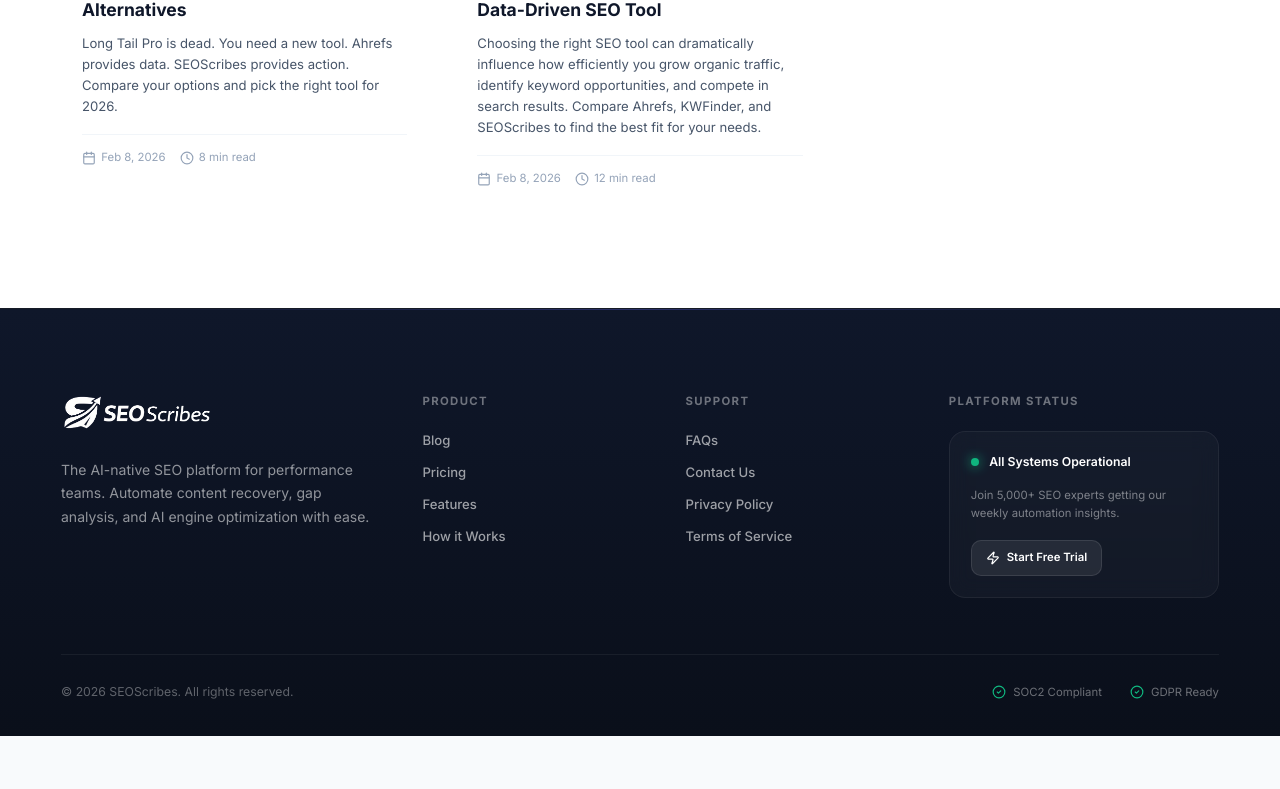
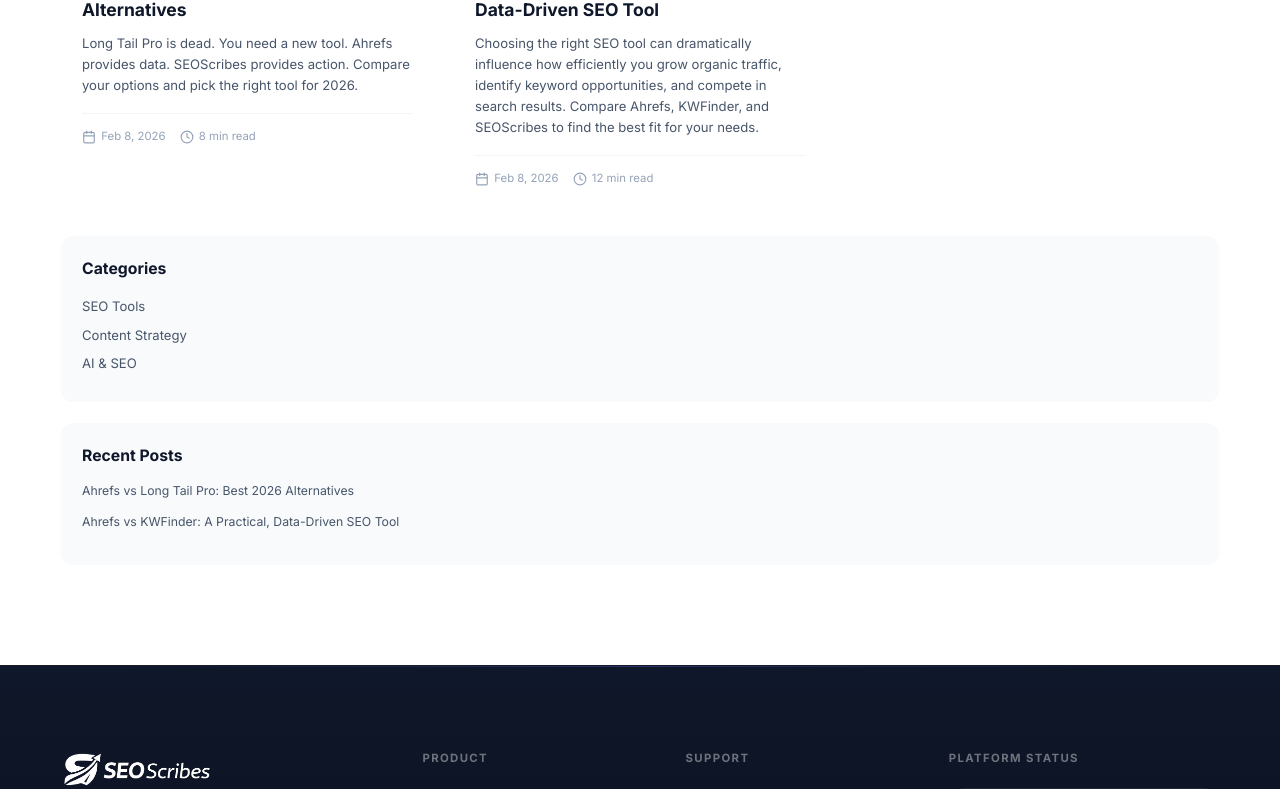
Before and after one commit to sshobhi776/seoscribes, a Next.js app: page /blog in a window 1280 px wide. Shown: the part 710-1499 px from the top of the page. Before the commit the page ends 1446 px from the top, so only its background shows below. Built offline with nearby package versions, Linux system fonts and the light colour scheme.

Commit message:
feat: refine blog layout and SEO optimization

```diff
--- a/src/app/blog/BlogClient.tsx
+++ b/src/app/blog/BlogClient.tsx
@@ -19,12 +19,18 @@
 
 export default function BlogClient({ blogPosts }: BlogClientProps) {
     return (
-        <div className="blog-grid" style={{
+        <div style={{
             display: 'grid',
-            gridTemplateColumns: 'repeat(auto-fill, minmax(350px, 1fr))',
+            gridTemplateColumns: '1fr',
             gap: '2rem'
         }}>
-            {blogPosts.map((post) => (
+            {/* Main Content - Blog Posts */}
+            <div className="blog-grid" style={{
+                display: 'grid',
+                gridTemplateColumns: 'repeat(auto-fill, minmax(min(100%, 300px), 1fr))',
+                gap: 'clamp(1rem, 3vw, 1.5rem)'
+            }}>
+                {blogPosts.map((post) => (
                 <Link
                     key={post.slug}
                     href={`/blog/${post.slug}`}
@@ -56,7 +62,7 @@
 
                         {/* Title */}
                         <h3 style={{
-                            fontSize: '1.5rem',
+                            fontSize: 'clamp(1rem, 3vw, 1.5rem)',
                             fontWeight: 800,
                             color: 'white',
                             textAlign: 'center',
@@ -65,21 +71,21 @@
                             position: 'relative',
                             zIndex: 1,
                             textShadow: '0 2px 15px rgba(0, 0, 0, 0.2)',
-                            padding: '0 1.5rem',
+                            padding: '0 1rem',
                             maxWidth: '100%'
                         }}>
                             {post.title}
                         </h3>
                     </div>
 
-                    <div style={{ padding: '1.5rem' }}>
+                    <div style={{ padding: 'clamp(1rem, 3vw, 1.5rem)' }}>
                         {/* Category Badge */}
                         <div style={{
                             display: 'inline-block',
                             padding: '0.25rem 0.75rem',
                             background: 'var(--primary-100)',
                             color: 'var(--primary-700)',
-                            fontSize: '0.75rem',
+                            fontSize: 'clamp(0.7rem, 2vw, 0.75rem)',
                             fontWeight: 600,
                             borderRadius: '6px',
                             marginBottom: '1rem'
@@ -88,7 +94,7 @@
                         </div>
 
                         <h3 style={{
-                            fontSize: '1.25rem',
+                            fontSize: 'clamp(1.125rem, 3vw, 1.25rem)',
                             fontWeight: 700,
                             color: 'var(--text-primary)',
                             marginBottom: '0.75rem',
@@ -98,7 +104,7 @@
                         </h3>
 
                         <p style={{
-                            fontSize: '0.9375rem',
+                            fontSize: 'clamp(0.875rem, 2vw, 0.9375rem)',
                             color: 'var(--text-secondary)',
                             lineHeight: 1.6,
                             marginBottom: '1.25rem'
@@ -110,15 +116,18 @@
                         <div style={{
                             display: 'flex',
                             alignItems: 'center',
-                            gap: '1rem',
-                            fontSize: '0.8125rem',
+                            flexWrap: 'wrap',
+                            gap: 'clamp(0.5rem, 2vw, 1rem)',
+                            fontSize: 'clamp(0.75rem, 2vw, 0.8125rem)',
                             color: 'var(--text-tertiary)',
                             paddingTop: '1rem',
                             borderTop: '1px solid var(--border-light)'
                         }}>
                             <div style={{ display: 'flex', alignItems: 'center', gap: '0.375rem' }}>
                                 <Calendar size={14} />
-                                {new Date(post.date).toLocaleDateString('en-US', { month: 'short', day: 'numeric', year: 'numeric' })}
+                                <span style={{ whiteSpace: 'nowrap' }}>
+                                    {new Date(post.date).toLocaleDateString('en-US', { month: 'short', day: 'numeric', year: 'numeric' })}
+                                </span>
                             </div>
                             <div style={{ display: 'flex', alignItems: 'center', gap: '0.375rem' }}>
                                 <Clock size={14} />
@@ -127,7 +136,102 @@
                         </div>
                     </div>
                 </Link>
-            ))}
+                ))}
+            </div>
+
+            {/* Sidebar - Desktop Only */}
+            <aside className="blog-sidebar" style={{
+                display: 'none'
+            }}>
+                {/* Categories */}
+                <div style={{
+                    background: 'var(--bg-secondary)',
+                    borderRadius: '12px',
+                    padding: '1.5rem',
+                    marginBottom: '1.5rem'
+                }}>
+                    <h3 style={{
+                        fontSize: '1.125rem',
+                        fontWeight: 700,
+                        color: 'var(--text-primary)',
+                        marginBottom: '1rem'
+                    }}>
+                        Categories
+                    </h3>
+                    <ul style={{
+                        listStyle: 'none',
+                        padding: 0,
+                        margin: 0
+                    }}>
+                        <li style={{ marginBottom: '0.5rem' }}>
+                            <Link href="/blog?category=seo-tools" style={{
+                                color: 'var(--text-secondary)',
+                                textDecoration: 'none',
+                                fontSize: '0.9375rem',
+                                transition: 'color 0.2s'
+                            }}>
+                                SEO Tools
+                            </Link>
+                        </li>
+                        <li style={{ marginBottom: '0.5rem' }}>
+                            <Link href="/blog?category=content-strategy" style={{
+                                color: 'var(--text-secondary)',
+                                textDecoration: 'none',
+                                fontSize: '0.9375rem',
+                                transition: 'color 0.2s'
+                            }}>
+                                Content Strategy
+                            </Link>
+                        </li>
+                        <li style={{ marginBottom: '0.5rem' }}>
+                            <Link href="/blog?category=ai-seo" style={{
+                                color: 'var(--text-secondary)',
+                                textDecoration: 'none',
+                                fontSize: '0.9375rem',
+                                transition: 'color 0.2s'
+                            }}>
+                                AI & SEO
+                            </Link>
+                        </li>
+                    </ul>
+                </div>
+
+                {/* Recent Posts */}
+                <div style={{
+                    background: 'var(--bg-secondary)',
+                    borderRadius: '12px',
+                    padding: '1.5rem'
+                }}>
+                    <h3 style={{
+                        fontSize: '1.125rem',
+                        fontWeight: 700,
+                        color: 'var(--text-primary)',
+                        marginBottom: '1rem'
+                    }}>
+                        Recent Posts
+                    </h3>
+                    <ul style={{
+                        listStyle: 'none',
+                        padding: 0,
+                        margin: 0
+                    }}>
+                        {blogPosts.slice(0, 3).map((post) => (
+                            <li key={post.slug} style={{ marginBottom: '1rem' }}>
+                                <Link href={`/blog/${post.slug}`} style={{
+                                    color: 'var(--text-secondary)',
+                                    textDecoration: 'none',
+                                    fontSize: '0.875rem',
+                                    lineHeight: 1.4,
+                                    display: 'block',
+                                    transition: 'color 0.2s'
+                                }}>
+                                    {post.title}
+                                </Link>
+                            </li>
+                        ))}
+                    </ul>
+                </div>
+            </aside>
 
             <style jsx>{`
                 .blog-card {
@@ -146,7 +250,7 @@
                 }
                 .blog-card-image {
                     width: 100%;
-                    height: 240px;
+                    height: clamp(180px, 30vw, 240px);
                     background: linear-gradient(135deg, #667eea 0%, #764ba2 100%);
                     display: flex;
                     align-items: center;
@@ -155,6 +259,25 @@
                     overflow: hidden;
                     border-radius: 12px;
                 }
+
+                @media (max-width: 640px) {
+                    .blog-card {
+                        border-radius: 12px;
+                    }
+                }
+
+                /* Desktop Layout with Sidebar */
+                @media (min-width: 1024px) {
+                    div:has(> .blog-grid) {
+                        grid-template-columns: 1fr 300px;
+                    }
+                    .blog-sidebar {
+                        display: block !important;
+                        position: sticky;
+                        top: 100px;
+                        height: fit-content;
+                    }
+                }
             `}</style>
         </div>
     );
--- a/src/app/blog/page.tsx
+++ b/src/app/blog/page.tsx
@@ -1,4 +1,3 @@
-import Link from 'next/link';
 import Header from '@/components/Header';
 import Footer from '@/components/Footer';
 import type { Metadata } from 'next';
@@ -55,10 +54,10 @@
                 background: 'var(--bg-secondary)',
                 position: 'relative'
             }}>
-                <div className="container" style={{ maxWidth: '1200px' }}>
+                <div className="container" style={{ maxWidth: '1200px', padding: '0 1rem' }}>
                     <div style={{ textAlign: 'center' }}>
                         <h1 style={{
-                            fontSize: '3rem',
+                            fontSize: 'clamp(2rem, 5vw, 3rem)',
                             fontWeight: 800,
                             color: 'var(--text-primary)',
                             marginBottom: '1rem',
@@ -67,11 +66,12 @@
                             SEO Insights & Strategies
                         </h1>
                         <p style={{
-                            fontSize: '1.125rem',
+                            fontSize: 'clamp(1rem, 2vw, 1.125rem)',
                             color: 'var(--text-secondary)',
                             maxWidth: '600px',
                             margin: '0 auto',
-                            lineHeight: 1.6
+                            lineHeight: 1.6,
+                            padding: '0 1rem'
                         }}>
                             Expert insights on SEO, content optimization, and AI-powered strategies to grow your organic traffic
                         </p>
@@ -81,7 +81,7 @@
 
             {/* Blog Posts Grid */}
             <section style={{
-                padding: '60px 0 100px',
+                padding: '60px 1rem 100px',
                 background: 'white'
             }}>
                 <div className="container" style={{ maxWidth: '1200px' }}>
```
Also changed, not shown: src/app/blog/[slug]/BlogPostClient.tsx (+57 -23 lines).
